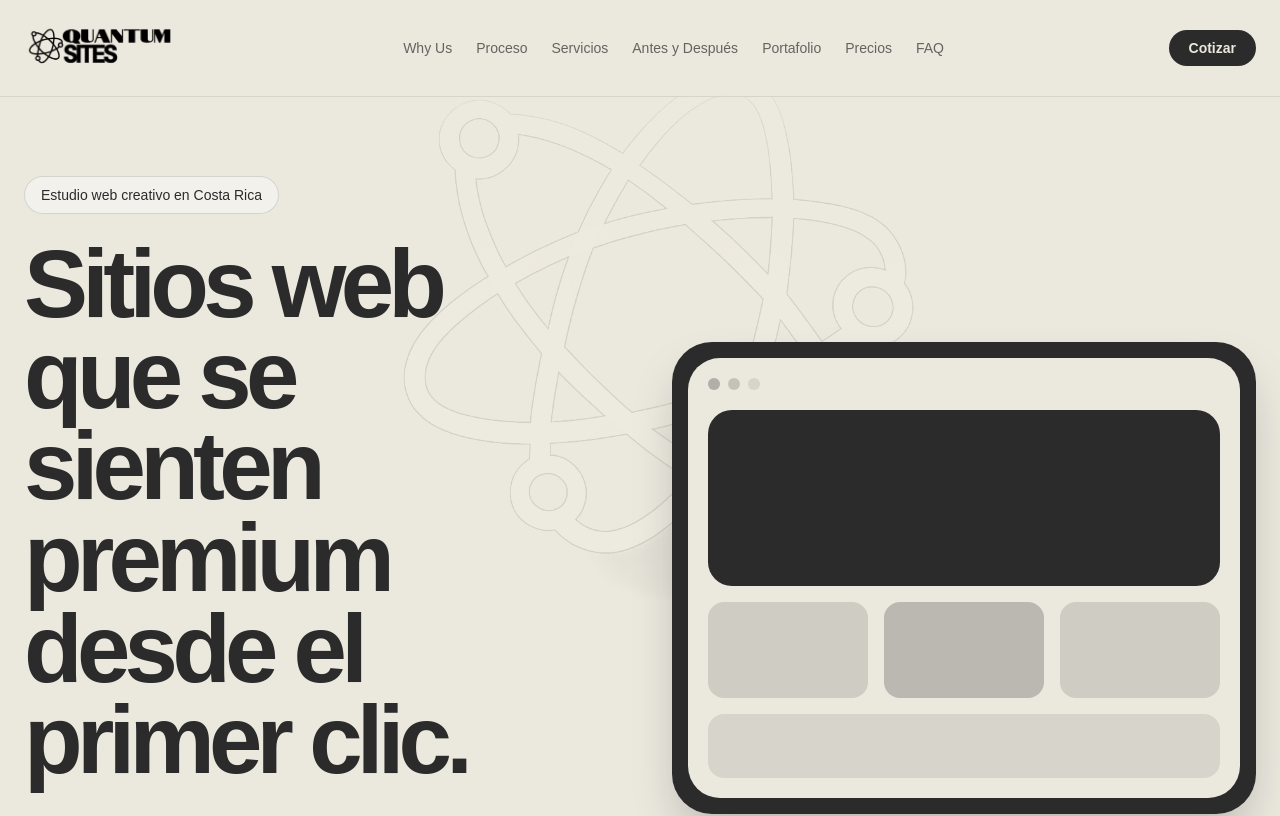
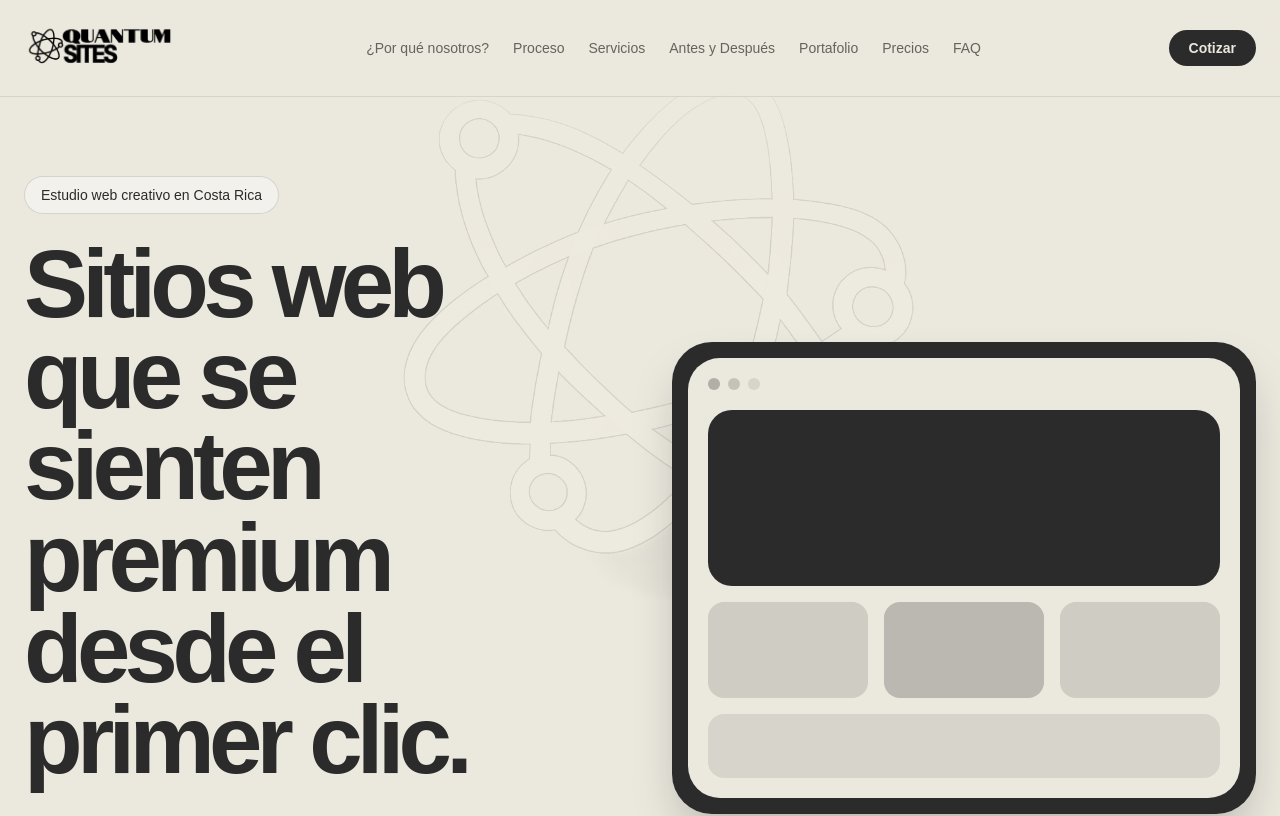
Before and after one commit to JosueFab0/quantum-sites, a Next.js app: page / in a window 1280 px wide. Shown: the top 816 px of the page. Built offline with nearby package versions, Linux system fonts and the light colour scheme.

Commit message:
otro fix 6

```diff
--- a/components/Navbar.tsx
+++ b/components/Navbar.tsx
@@ -14,7 +14,7 @@
         <div className="hidden items-center gap-6 text-sm font-medium text-[#2b2b2b]/70 xl:flex">
 
           <a href="#por-que-elegirnos" className="transition hover:text-[#2b2b2b]">
-            Why Us
+            ¿Por qué nosotros?
           </a>
 
           <a href="#proceso" className="transition hover:text-[#2b2b2b]">
```
